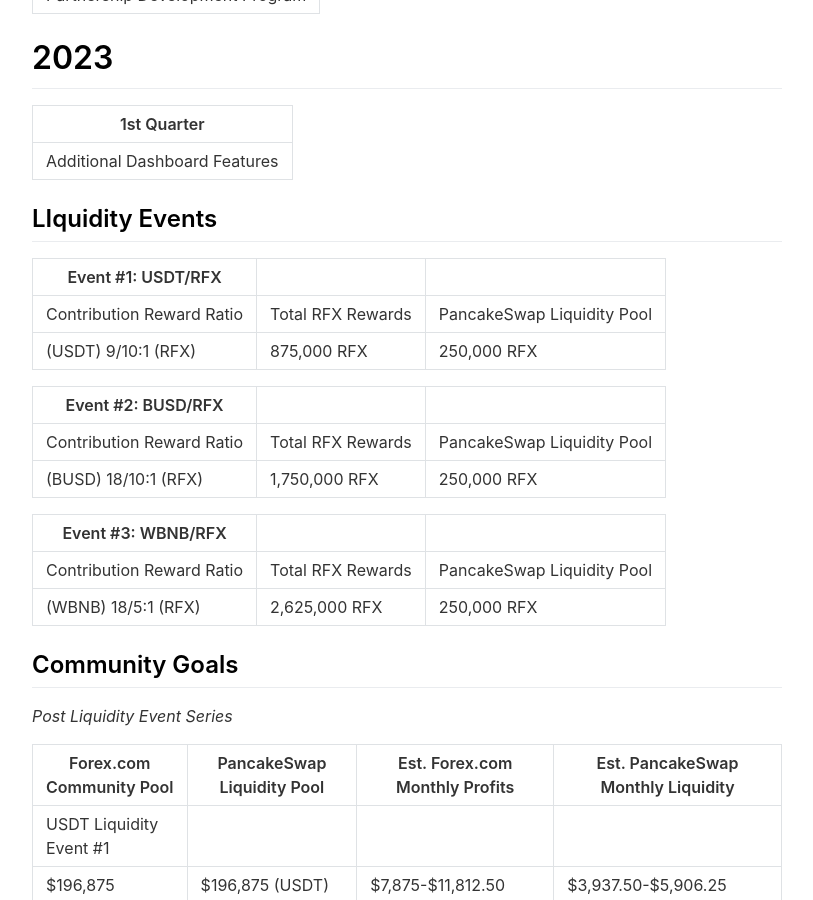
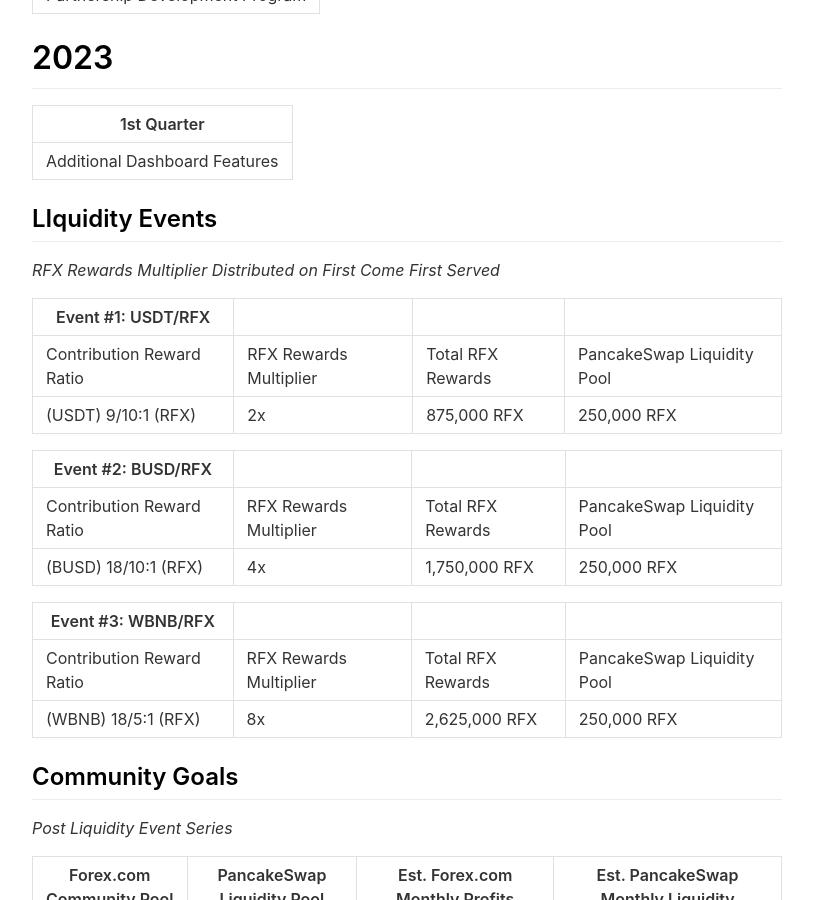
Before and after one commit to fintechntrusts2020/Replica_Forex, a Jekyll site: the page built from _pages/Roadmap.md, in a window 1280 px wide and 900 px high, scrolled down 1308 px. Shown: the whole window, without its empty margins (233-1046 px from the left). Built offline with Jekyll 4.4.1, drawn with Linux system fonts in a browser that asks for light colours; nearby versions of some CDN libraries.

Commit message:
Roadmap.md(Update)

```diff
--- a/_pages/Roadmap.md
+++ b/_pages/Roadmap.md
@@ -70,23 +70,25 @@ include_in_header: true
 
 ## LIquidity Events
 
-|Event #1: USDT/RFX                                                     |
-|-----------------------------------------------------------------------|
-|Contribution Reward Ratio|Total RFX Rewards| PancakeSwap Liquidity Pool|
-|-----------------------------------------------------------------------|
-|(USDT) 9/10:1 (RFX)      | 875,000 RFX     | 250,000 RFX               |
+*RFX Rewards Multiplier Distributed on First Come First Served*
 
-|Event #2: BUSD/RFX                                                     |
-|-----------------------------------------------------------------------|
-|Contribution Reward Ratio|Total RFX Rewards| PancakeSwap Liquidity Pool|
-|-----------------------------------------------------------------------|
-|(BUSD) 18/10:1 (RFX)     | 1,750,000 RFX   | 250,000 RFX               |
+|Event #1: USDT/RFX                                                                                        |
+|----------------------------------------------------------------------------------------------------------|
+|Contribution Reward Ratio| RFX Rewards Multiplier | Total RFX Rewards         | PancakeSwap Liquidity Pool|
+|----------------------------------------------------------------------------------------------------------|
+|(USDT) 9/10:1 (RFX)      | 2x                     | 875,000 RFX               | 250,000 RFX               |
 
-|Event #3: WBNB/RFX                                                     |
-|-----------------------------------------------------------------------|
-|Contribution Reward Ratio|Total RFX Rewards| PancakeSwap Liquidity Pool|
-|-----------------------------------------------------------------------|
-|(WBNB) 18/5:1 (RFX)      | 2,625,000 RFX   | 250,000 RFX               |
+|Event #2: BUSD/RFX                                                                                        |
+|----------------------------------------------------------------------------------------------------------|
+|Contribution Reward Ratio| RFX Rewards Multiplier |Total RFX Rewards          | PancakeSwap Liquidity Pool|
+|----------------------------------------------------------------------------------------------------------|
+|(BUSD) 18/10:1 (RFX)     | 4x                     | 1,750,000 RFX             | 250,000 RFX               |
+
+|Event #3: WBNB/RFX                                                                                        |
+|----------------------------------------------------------------------------------------------------------|
+|Contribution Reward Ratio| RFX Rewards Multiplier |Total RFX Rewards          | PancakeSwap Liquidity Pool|
+|----------------------------------------------------------------------------------------------------------|
+|(WBNB) 18/5:1 (RFX)      | 8x                     | 2,625,000 RFX             | 250,000 RFX               |
 
 
 ## Community Goals
```
